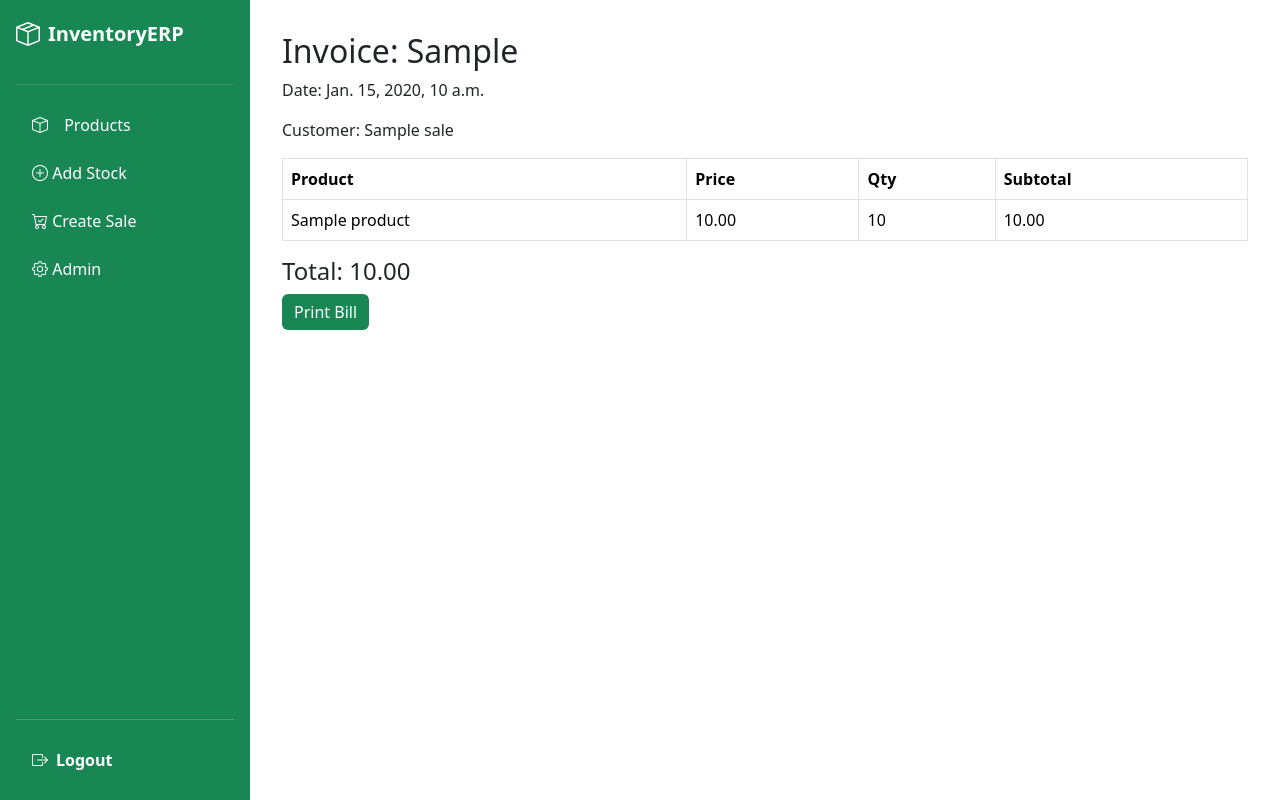
After one commit to Muhammedshebeer/erp_barcode, a Django app: page /sales/1/ in a window 1280 px wide. The commit adds this page. Run offline with Django 5.2, Linux system fonts and the light colour scheme; tables that the repository leaves empty hold one stand-in row (values such as "Sample post").

Commit message:
new changes in inventory

```diff
--- a/erp/inventory/urls.py
+++ b/erp/inventory/urls.py
@@ -1,14 +1,24 @@
 from django.urls import path
 from . import views
+from .views import login_view, logout_view
 
 urlpatterns = [
-    path('', views.dashboard, name='dashboard'),
+    path('', login_view, name='login'),
+    path('home', views.dashboard, name='home'),
     path('products/', views.product_list, name='product_list'),
+    path('dlt_products/<int:pk>/', views.delete_product, name='delete_product'),
+    path('edit_product/', views.edit_product, name='edit_product'),
+
+
+    path('logout/', logout_view, name='logout'),
+
+
     path('products/add/', views.product_add, name='product_add'),
     path('product/<int:pk>/', views.product_detail, name='product_detail'),
     path('stock/add/', views.add_stock, name='add_stock'),
     path('sales/create/', views.create_sale, name='create_sale'),
-    path('sale/<int:pk>/', views.sale_detail, name='sale_detail'),
-    path('ajax/lookup-barcode/', views.lookup_by_barcode, name='lookup_by_barcode'),
+    path('ajax/lookup-barcode/', views.lookup_barcode, name='lookup_barcode'),
+    path('sales/<int:pk>/', views.sale_detail, name='sale_detail'),  # assumes you have sale_detail view
+
     path('barcodes/download/', views.download_barcodes, name='download_barcodes'),
 ]
--- a/erp/inventory/views.py
+++ b/erp/inventory/views.py
@@ -1,25 +1,61 @@
 import json
 
+from django.contrib import messages
 from django.shortcuts import render, redirect, get_object_or_404
 from django.contrib.auth.decorators import login_required
 from django.http import JsonResponse
 from django.urls import reverse
 from django.db import transaction
-from .models import Product, StockEntry, Sale, SaleItem
-from .forms import ProductForm, StockEntryForm, SaleForm
-from .utils import generate_barcodes_pdf
+from .models import Product, StockEntry, Sale, SaleItem, Employee
+from .forms import ProductForm, StockEntryForm, SaleForm, EmployeeForm
+from .utils import generate_barcode_image, generate_barcodes_pdf
+
 from django.conf import settings
 from django.core.serializers.json import DjangoJSONEncoder
-from .utils import generate_barcodes_pdf
 from decimal import Decimal
 from django.http import FileResponse
+
+
+
+def login_view(request):
+    if request.method == "POST":
+        username = request.POST.get("username")
+        password = request.POST.get("password")
+
+        try:
+            user = Employee.objects.get(username=username, password=password)
+            request.session['user_id'] = user.id  # store session
+            return redirect('home')
+
+        except Employee.DoesNotExist:
+            messages.error(request, "Invalid username or password")
+            return redirect('login')
+
+    return render(request, 'login.html')
+
+def logout_view(request):
+    request.session.flush()  # clears all session data
+    return redirect('login')
+
+
+def add_employee(request):
+    if request.method == "POST":
+        form = EmployeeForm(request.POST)
+        if form.is_valid():
+            form.save()
+            return redirect('employee_list')
+    else:
+        form = EmployeeForm()
+    return render(request, 'add_employee.html', {'form': form})
 
 # @login_required
 def dashboard(request):
     products_count = Product.objects.count()
+    Product.objects.get(barcode="123456")
+    print('barrr:',Product.name)
     low_stock = Product.objects.filter(quantity__lt=5)
     recent_sales = Sale.objects.order_by('-created_at')[:5]
-    return render(request, 'dashboard.html', {
+    return render(request, 'home.html', {
         'products_count': products_count,
         'low_stock': low_stock,
         'recent_sales': recent_sales,
@@ -33,20 +69,35 @@ def product_list(request):
         products = products.filter(name__icontains=q)
     return render(request, 'product_list.html', {'products': products, 'q': q})
 
-# @login_required
+
 def product_add(request):
     if request.method == "POST":
         form = ProductForm(request.POST)
         if form.is_valid():
-            product = form.save(commit=False)
-            product.save()
-            # generate barcode image
-            generate_barcode_image(product, settings.MEDIA_ROOT)
-            product.save()
+            product = form.save()
+            generate_barcode_image(product)
             return redirect('product_list')
     else:
         form = ProductForm()
     return render(request, 'product_form.html', {'form': form})
+
+def delete_product(request, pk):
+    product = get_object_or_404(Product, pk=pk)
+    product.delete()
+    return redirect('product_list')
+
+def edit_product(request):
+    if request.method == "POST":
+        product_id = request.POST.get("id")
+        product = get_object_or_404(Product, pk=product_id)
+
+        product.name = request.POST.get("name")
+        product.price = request.POST.get("price")
+        # product.quantity = request.POST.get("quantity")
+        product.save()
+
+        return redirect("product_list")
+
 
 # @login_required
 def product_detail(request, pk):
@@ -91,53 +142,68 @@ def create_sale(request):
                 price = request.POST.get(f'item-price-{i}')
                 if not pid:
                     break
+
                 product = get_object_or_404(Product, pk=int(pid))
                 qty = int(qty)
                 price = Decimal(price)
                 subtotal = price * qty
-                si = SaleItem(sale=sale, product=product, qty=qty, price=price, subtotal=subtotal)
+
+                # Create SaleItem
+                si = SaleItem(
+                    sale=sale,
+                    product=product,
+                    qty=qty,
+                    price=price,
+                    subtotal=subtotal
+                )
                 si.save()
-                # reduce stock
+
+                # Reduce stock
                 product.quantity -= qty
                 product.save()
+
                 sale.total += subtotal
                 i += 1
+
             sale.save()
             return redirect('sale_detail', pk=sale.pk)
     else:
         sale_form = SaleForm()
 
-    # 🔹 Convert products QuerySet to list of dictionaries for JSON serialization
+    # Prepare products data for JS (for dynamic rows & barcode lookup)
     products_qs = Product.objects.all()
     products = list(products_qs.values('id', 'name', 'sale_price', 'barcode', 'quantity'))
 
-    return render(request, 'create_sale.html',
-                  {'form': sale_form, 'products': json.dumps(products, cls=DjangoJSONEncoder)})
-
+    return render(request, 'create_sale.html', {
+        'form': sale_form,
+        'products': products
+    })
 # @login_required
 def sale_detail(request, pk):
     sale = get_object_or_404(Sale, pk=pk)
-    return render(request, 'sale_detail.html', {'sale': sale})
+    return render(request, 'sale_details.html', {'sale': sale})
 
 # @login_required
-def lookup_by_barcode(request):
+def lookup_barcode(request):
     """
-    AJAX endpoint: ?barcode=XXXX -> returns JSON with product id, name, price, qty
+    AJAX endpoint to search product by barcode
     """
-    barcode = request.GET.get('barcode')
+    barcode = request.GET.get('barcode', '').strip()
+    print('brr:',barcode)
     if not barcode:
-        return JsonResponse({'ok': False, 'error': 'No barcode provided'}, status=400)
+        return JsonResponse({'ok': False, 'error': 'No barcode provided'})
+
     try:
         product = Product.objects.get(barcode=barcode)
         return JsonResponse({
             'ok': True,
             'id': product.id,
             'name': product.name,
-            'sale_price': str(product.sale_price),
+            'sale_price': float(product.sale_price),
             'quantity': product.quantity,
         })
     except Product.DoesNotExist:
-        return JsonResponse({'ok': False, 'error': 'Product not found'}, status=404)
+        return JsonResponse({'ok': False, 'error': 'Product not found'})
 
 
 def download_barcodes(request):
--- a/erp/templates/base.html
+++ b/erp/templates/base.html
@@ -5,29 +5,93 @@
   <meta name="viewport" content="width=device-width, initial-scale=1">
   <title>{% block title %}Inventory ERP{% endblock %}</title>
   <link href="https://cdn.jsdelivr.net/npm/bootstrap@5.3.2/dist/css/bootstrap.min.css" rel="stylesheet">
+  <link href="https://cdn.jsdelivr.net/npm/bootstrap-icons@1.11.1/font/bootstrap-icons.css" rel="stylesheet">
   <style>
-    /* small extra spacing */
-    .table-small td, .table-small th { padding: .4rem .6rem; }
-    .nav-link.active { font-weight:600 }
+    body {
+      min-height: 100vh;
+      display: flex;
+    }
+    .sidebar {
+      width: 250px;
+      background-color: #198754;
+      color: white;
+      flex-shrink: 0;
+      display: flex;
+      flex-direction: column;
+    }
+    .btn-primary{
+      background-color:#198754;
+      border:none;
+    }
+    .sidebar .nav-link {
+      color: rgba(255,255,255,0.9);
+      padding: 0.75rem 1rem;
+      border-radius: .5rem;
+    }
+    .sidebar .nav-link:hover,
+    .sidebar .nav-link.active {
+      background-color: rgba(255,255,255,0.15);
+      color: #fff;
+    }
+    .sidebar .nav-item i {
+      margin-right: .75rem;
+    }
+    .content {
+      flex-grow: 1;
+      background-color: #ffffff;
+      padding: 2rem;
+    }
+    .logout-btn {
+      margin-top: auto;
+      border-top: 1px solid rgba(255,255,255,0.2);
+    }
   </style>
 </head>
 <body>
-<nav class="navbar navbar-expand-lg navbar-dark bg-primary">
-  <div class="container">
-    <a class="navbar-brand" href="{% url 'dashboard' %}">InventoryERP</a>
-    <div class="collapse navbar-collapse">
-      <ul class="navbar-nav ms-auto">
-        <li class="nav-item"><a class="nav-link" href="{% url 'product_list' %}">Products</a></li>
-        <li class="nav-item"><a class="nav-link" href="{% url 'add_stock' %}">Add Stock</a></li>
-        <li class="nav-item"><a class="nav-link" href="{% url 'create_sale' %}">Create Sale</a></li>
-        <li class="nav-item"><a class="nav-link" href="/admin/">Admin</a></li>
-      </ul>
-    </div>
+
+<!-- Sidebar -->
+<div class="sidebar d-flex flex-column p-3">
+  <a href="{% url 'home' %}" class="d-flex align-items-center mb-3 text-white text-decoration-none">
+    <i class="bi bi-box-seam fs-4 me-2"></i>
+    <span class="fs-5 fw-semibold">InventoryERP</span>
+  </a>
+  <hr class="text-white-50">
+  <ul class="nav nav-pills flex-column mb-auto">
+    <li class="nav-item">
+      <a href="{% url 'product_list' %}" class="nav-link text-white">
+        <i class="bi bi-box"></i> Products
+      </a>
+    </li>
+    <li>
+      <a href="{% url 'add_stock' %}" class="nav-link text-white">
+        <i class="bi bi-plus-circle"></i> Add Stock
+      </a>
+    </li>
+    <li>
+      <a href="{% url 'create_sale' %}" class="nav-link text-white">
+        <i class="bi bi-cart-check"></i> Create Sale
+      </a>
+    </li>
+    <li>
+      <a href="/admin/" class="nav-link text-white">
+        <i class="bi bi-gear"></i> Admin
+      </a>
+    </li>
+  </ul>
+
+  <!-- Logout button -->
+  <div class="logout-btn mt-auto">
+    <a href="{% url 'logout' %}" class="nav-link text-white fw-semibold d-flex align-items-center mt-3">
+      <i class="bi bi-box-arrow-right me-2"></i> Logout
+    </a>
   </div>
-</nav>
-<div class="container my-4">
+</div>
+
+<!-- Content Area -->
+<div class="content">
   {% block content %}{% endblock %}
 </div>
+
 <script src="https://cdn.jsdelivr.net/npm/bootstrap@5.3.2/dist/js/bootstrap.bundle.min.js"></script>
 {% block scripts %}{% endblock %}
 </body>
--- /dev/null
+++ b/erp/templates/sale_details.html
@@ -0,0 +1,34 @@
+{% extends 'base.html' %}
+{% block content %}
+<h2>Invoice: {{ sale.invoice_no }}</h2>
+<p>Date: {{ sale.created_at }}</p>
+<p>Customer: {{ sale.customer_name }}</p>
+
+<table class="table table-bordered">
+    <thead>
+        <tr>
+            <th>Product</th>
+            <th>Price</th>
+            <th>Qty</th>
+            <th>Subtotal</th>
+        </tr>
+    </thead>
+    <tbody>
+        {% for item in sale.items.all %}
+        <tr>
+            <td>{{ item.product.name }}</td>
+            <td>{{ item.price }}</td>
+            <td>{{ item.qty }}</td>
+            <td>{{ item.subtotal }}</td>
+        </tr>
+        {% empty %}
+        <tr>
+            <td colspan="4">No items found!</td>
+        </tr>
+        {% endfor %}
+    </tbody>
+</table>
+
+<h4>Total: {{ sale.total }}</h4>
+<button onclick="window.print()" class="btn btn-primary">Print Bill</button>
+{% endblock %}
```
Also changed, not shown: erp/inventory/admin.py (+8 -1 lines), erp/inventory/forms.py (+23 -1 lines), erp/inventory/models.py (+18 -0 lines), erp/inventory/utils.py (+44 -12 lines), erp/templates/create_sale.html (+52 -52 lines), erp/templates/login.html (added, +10 -0 lines), erp/templates/product_list.html (+66 -1 lines).
